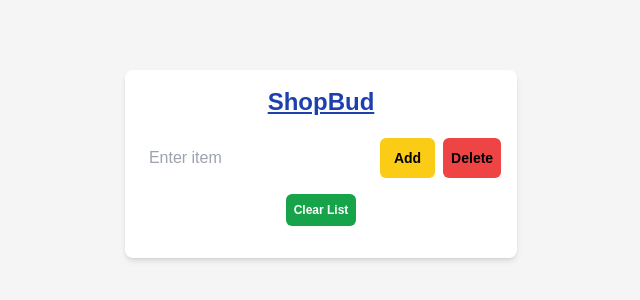
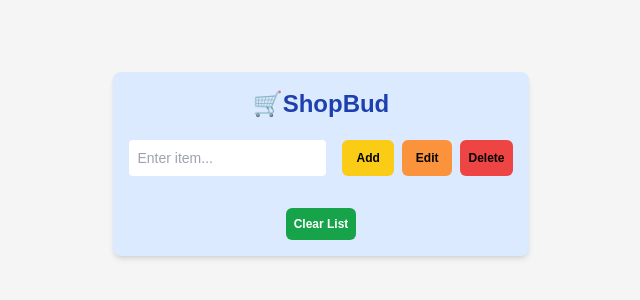
Before and after one commit to seenjey07/ShopBud, a React (Vite) app: page / in a window 1280 px wide. Shown: the part 236-536 px from the top of the page, without its empty margins (319-959 px from the left). Built offline with nearby package versions, Linux system fonts and the light colour scheme.

Commit message:
Modified button styles, prepared the Edit button, and installed the uuid package.

```diff
--- a/package.json
+++ b/package.json
@@ -13,7 +13,8 @@
     "daisyui": "^4.12.10",
     "react": "^18.3.1",
     "react-dom": "^18.3.1",
-    "react-router-dom": "^6.24.0"
+    "react-router-dom": "^6.24.0",
+    "uuid": "^10.0.0"
   },
   "devDependencies": {
     "@babel/plugin-proposal-private-property-in-object": "^7.21.11",
--- a/src/components/ShopBud.jsx
+++ b/src/components/ShopBud.jsx
@@ -1,4 +1,5 @@
 import { useState } from "react";
+import { v4 as uuid } from "uuid";
 
 const ShopBud = () => {
   const [item, setItem] = useState("");
@@ -6,29 +7,38 @@ const ShopBud = () => {
 
   return (
     <>
-      <div className="flex flex-col align-center w-full max-w-2xl p-4 bg-white rounded-lg shadow-md">
-        <h1 className="text-2xl font-bold mb-5 underline text-center text-blue-800">
-          ShopBud
+      <div className="flex flex-col align-center w-full max-w-2xl p-4 bg-blue-100 rounded-lg shadow-md">
+        <h1 className="text-2xl font-bold mb-5 text-center text-blue-800">
+          🛒ShopBud
         </h1>
-        <div className="flex flex-col justify-between w-full mb-4">
-          <div className="flex justify-between">
+        <div className="flex flex-col justify-between w-full">
+          <div className="flex justify-between mb-4">
             <input
-              className="border-1 flex-grow p-2 rounded"
+              className="border-1 flex-grow p-2 text-sm rounded"
               type="text"
-              placeholder="Enter item"
+              placeholder="Enter item..."
               value={item}
               onChange={(e) => setItem(e.target.value)}
             />
 
             <button
-              className="ml-4 py-1.5 px-3.5 text-sm font-semibold text-black bg-yellow-400 border-none rounded-md cursor-pointer"
-              onClick={() => setListItems([...listItems, item])}
+              className="ml-4 py-1.5 px-3.5 text-xs font-semibold text-black bg-yellow-400 border-none rounded-md cursor-pointer"
+              onClick={() =>
+                setListItems([...listItems, { id: uuid(), itemName: item }])
+              }
             >
               Add
             </button>
 
             <button
-              className="ml-2 py-1 px-2 text-sm font-semibold text-black bg-red-500 border-none rounded-md cursor-pointer"
+              className="ml-2 py-1.5 px-3.5 text-xs font-semibold text-black bg-orange-400 border-none rounded-md cursor-pointer"
+              onClick={() => setItem()}
+            >
+              Edit
+            </button>
+
+            <button
+              className="ml-2 py-1 px-2 text-xs font-semibold text-black bg-red-500 border-none rounded-md cursor-pointer"
               onClick={() => {
                 setListItems(listItems.filter((i) => i !== item));
                 setItem("");
```
Also changed, not shown: 1 other file (tests, documents, lock files or other folders).
